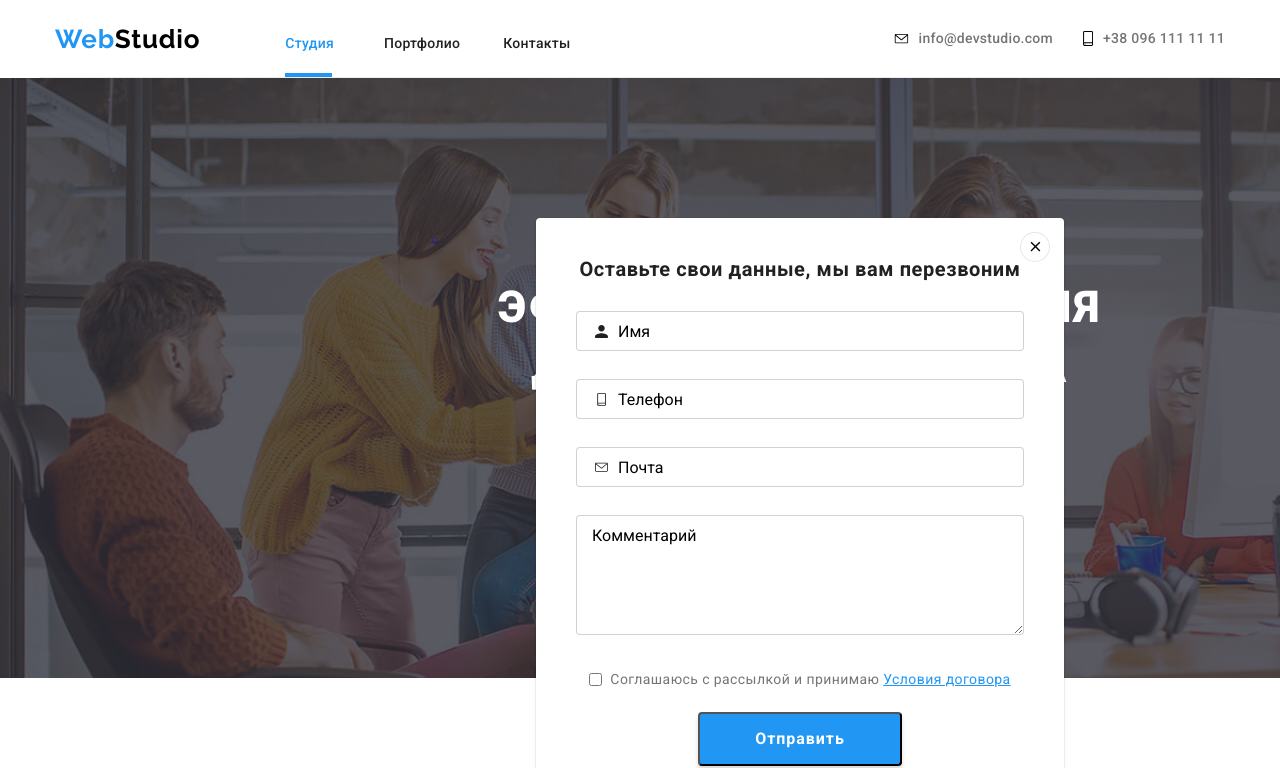
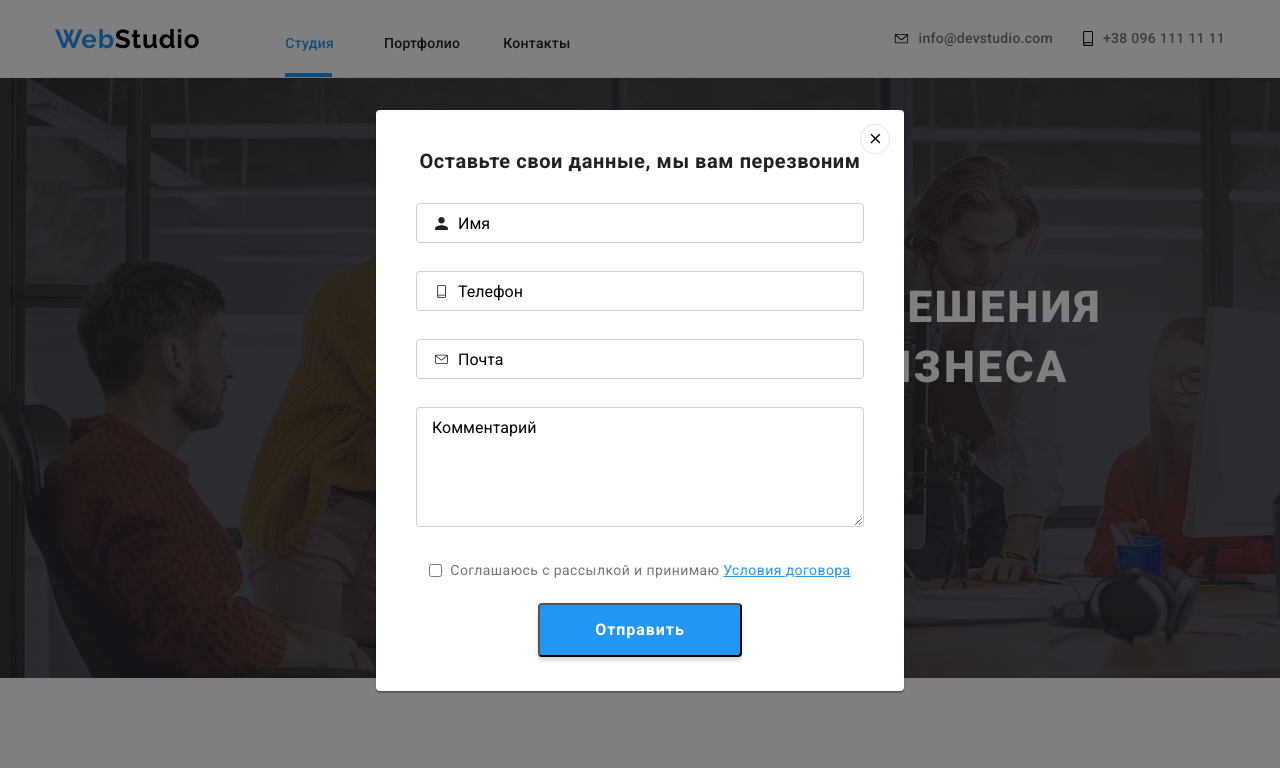
Before and after one commit to Korotenko17/goit-markup-hw-06, a plain HTML site: page index.html in a window 1280 px wide. Both pictures are taken after a click on the button "Заказать услугу". Shown: the top 768 px of the page. Drawn offline with Linux system fonts and the light colour scheme.

Commit message:
Update style.css

```diff
--- a/css/style.css
+++ b/css/style.css
@@ -905,11 +905,15 @@ img {
 }
 
 .form {
-    position: absolute;
-    top: 140px;
-    right: 536px;
-    transition: 250ms linear;
-    background-color: rgba(0, 0, 0, 0.2);
+    position: fixed;
+    left: 0;
+    top: 0;
+    display: flex;
+    justify-content: center;
+    align-items: center;
+    width: 100%;
+    height: 100%;
+    background-color: rgba(0, 0, 0, 0.5);
     z-index: 100;
 }
 
@@ -933,7 +937,6 @@ img {
     display: flex;
     flex-direction: column;
     align-items: center;
-
   }
 
   .form-title {
```
